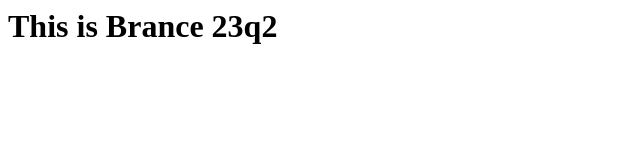
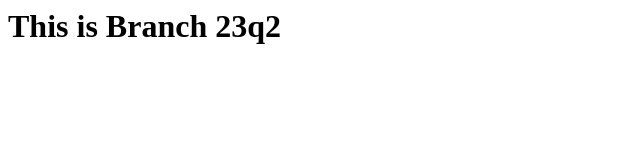
Before and after one commit to shreeyashswami/navinrepo, a plain HTML site: page index.html in a window 1280 px wide. Shown: the full height of the page, 0-640 px from the left. Drawn offline with Linux system fonts and the light colour scheme.

Commit message:
Update index.html

```diff
--- a/index.html
+++ b/index.html
@@ -1 +1 @@
-<h1>This is Brance 23q2</h1>
+<h1>This is Branch 23q2</h1>
```
